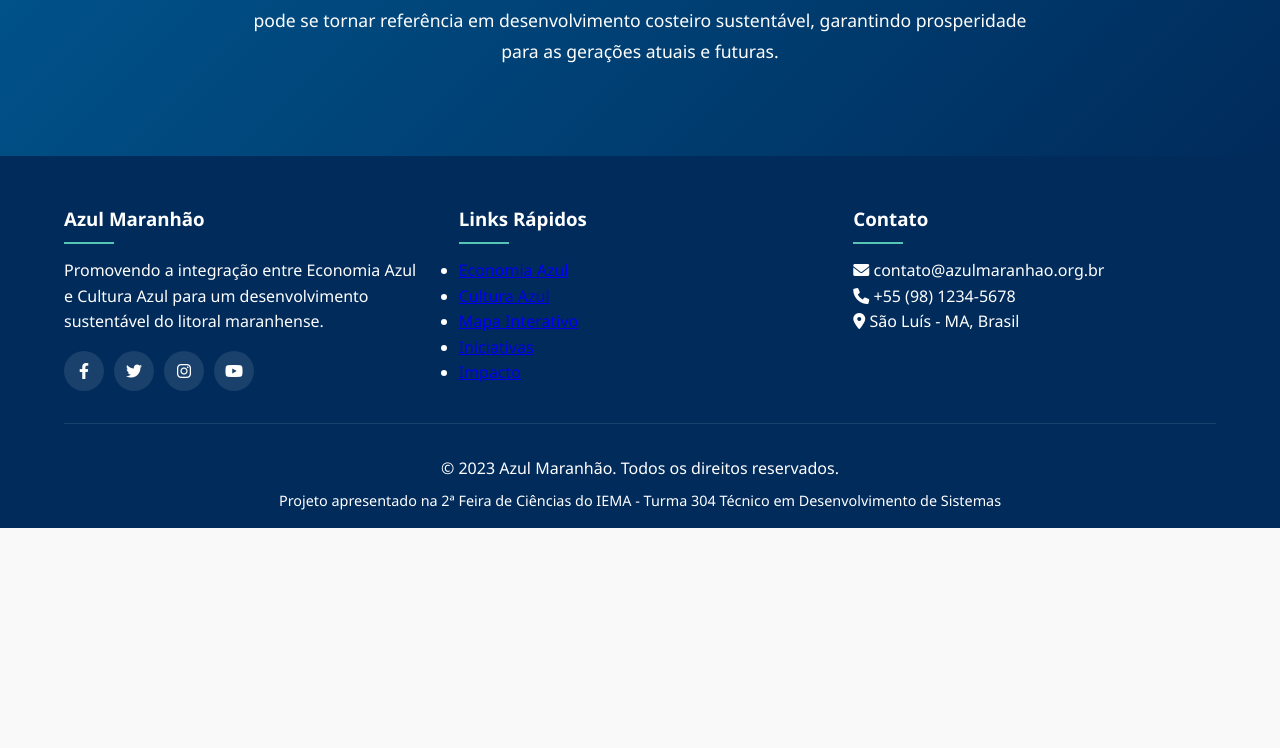
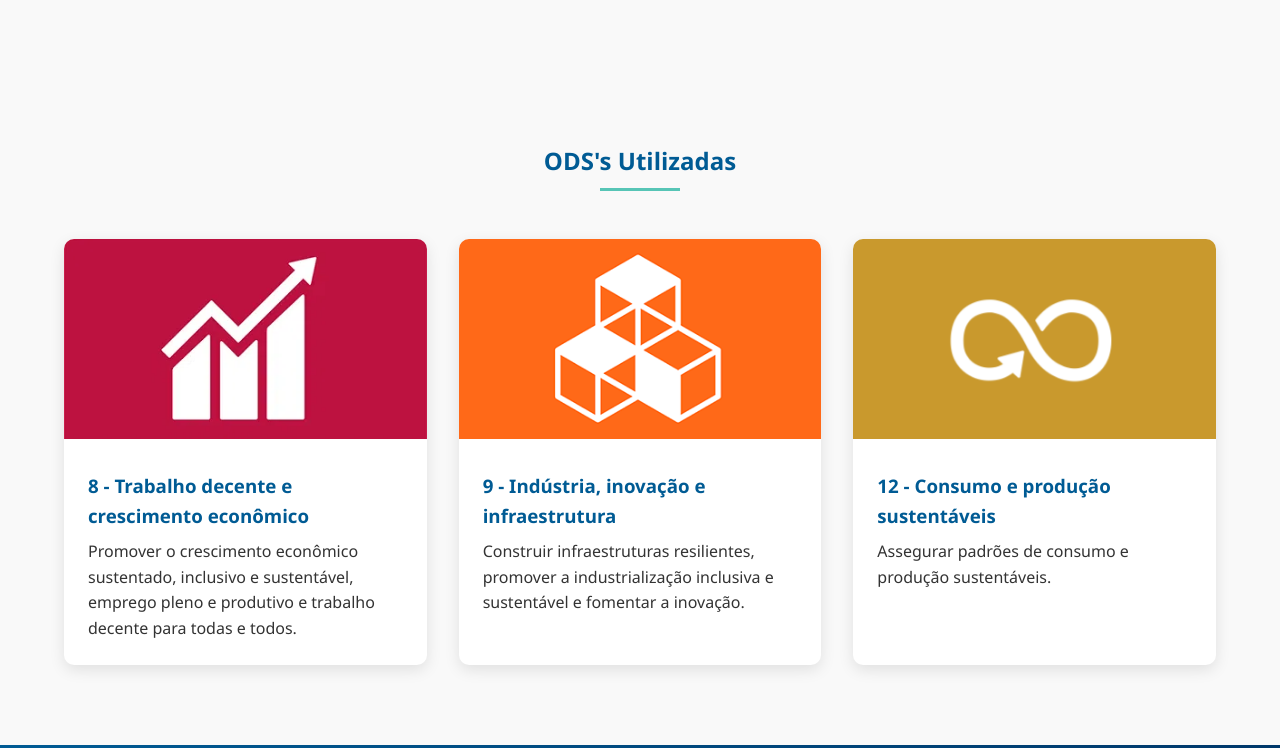
Before and after one commit to turma304/economiaazul, a plain HTML site: page index.html in a window 1280 px wide. Shown: the part 6072-6820 px from the top of the page. Before the commit the page ends 6600 px from the top, so only its background shows below. Drawn offline with nearby package versions, Linux system fonts and the light colour scheme.

Commit message:
Add files via upload

```diff
--- a/index.html
+++ b/index.html
@@ -117,7 +117,7 @@
                     <h3>Objetivo</h3>
                     <p>Explorar o potencial da Economia Azul para o desenvolvimento sustentável no Maranhão, promovendo crescimento econômico, geração de empregos e melhoria dos meios de subsistência, enquanto preserva a saúde dos oceanos e ecossistemas costeiros.</p>
                 </div>
-
+                <br>
                 <div class="detail-card">
                     <div class="detail-icon">
                         <i class="fas fa-flask"></i>
@@ -125,7 +125,7 @@
                     <h3>Metodologia</h3>
                     <p>Abordagem qualitativa com revisão bibliográfica e documental, focada na gestão sustentável dos recursos marinhos e inovação em áreas como energias renováveis, pesca sustentável, turismo costeiro e conservação de manguezais.</p>
                 </div>
-
+                <br>
                 <div class="detail-card">
                     <div class="detail-icon">
                         <i class="fas fa-chart-line"></i>
@@ -218,7 +218,6 @@
                 <button class="tab-btn active" data-tab="turismo">Turismo Ecológico</button>
                 <button class="tab-btn" data-tab="pesca">Pesca Sustentável</button>
                 <button class="tab-btn" data-tab="energia">Energia Renovável</button>
-                <button class="tab-btn" data-tab="cultura">Cultura Local</button>
             </div>
 
             <div class="tab-content active" id="turismo">
@@ -249,7 +248,7 @@
             <div class="tab-content" id="pesca">
                 <div class="about-grid">
                     <div class="card">
-                        <img src="https://images.unsplash.com/photo-1551248429-4096a116cb6a?ixlib=rb-1.2.1&auto=format&fit=crop&w=1350&q=80" alt="Pesca Artesanal">
+                        <img src="Imagens/pesca artesanal.jpg" alt="Pesca Artesanal">
                         <div class="card-content">
                             <h3>Comunidades Costeiras</h3>
                             <p>Práticas tradicionais de pesca que mantêm o equilíbrio dos ecossistemas marinhos.</p>
@@ -259,7 +258,7 @@
                         </div>
                     </div>
                     <div class="card">
-                        <img src="https://images.unsplash.com/photo-1564750613441-4c0a6a306b5f?ixlib=rb-1.2.1&auto=format&fit=crop&w=1350&q=80" alt="Maricultura">
+                        <img src="Imagens/maricultura.jpg" alt="Maricultura">
                         <div class="card-content">
                             <h3>Maricultura</h3>
                             <p>Cultivo sustentável de organismos marinhos como alternativa à pesca predatória.</p>
@@ -284,7 +283,7 @@
                         </div>
                     </div>
                     <div class="card">
-                        <img src="https://images.unsplash.com/photo-1518544864413-8df05efafb04?ixlib=rb-1.2.1&auto=format&fit=crop&w=1350&q=80" alt="Energia Maremotriz">
+                        <img src="Imagens/maremotriz.jpg" alt="Energia Maremotriz">
                         <div class="card-content">
                             <h3>Energia Maremotriz</h3>
                             <p>Estudos sobre aproveitamento da energia das marés em áreas específicas do litoral.</p>
@@ -364,6 +363,35 @@
         </div>
     </section>
 
+    <section id="odss" class="ods">
+        <div class="container">
+            <h2 class="section-title">ODS's Utilizadas</h2>
+            <div class="about-grid">
+                <div class="card">
+                    <img src="Imagens/ods8.webp" alt="ODS 8">
+                    <div class="card-content">
+                        <h3>8 - Trabalho decente e crescimento econômico</h3>
+                        <p>Promover o crescimento econômico sustentado, inclusivo e sustentável, emprego pleno e produtivo e trabalho decente para todas e todos.</p>
+                    </div>
+                </div>
+                <div class="card">
+                    <img src="Imagens/ods9.png" alt="ODS 9">
+                    <div class="card-content">
+                        <h3>9 - Indústria, inovação e infraestrutura</h3>
+                        <p>Construir infraestruturas resilientes, promover a industrialização inclusiva e sustentável e fomentar a inovação.</p>
+                    </div>
+                </div>
+                <div class="card">
+                    <img src="Imagens/ods12.png" alt="ODS 12">
+                    <div class="card-content">
+                        <h3>12 - Consumo e produção sustentáveis</h3>
+                        <p>Assegurar padrões de consumo e produção sustentáveis.</p>
+                    </div>
+                </div>
+            </div>
+        </div>
+    </section>
+
     <section class="conclusion">
         <div class="container">
             <h2 class="section-title">Conclusão</h2>
@@ -381,29 +409,9 @@
                     <h3>Azul Maranhão</h3>
                     <p>Promovendo a integração entre Economia Azul e Cultura Azul para um desenvolvimento sustentável do litoral maranhense.</p>
                     <div class="social-links">
-                        <a href="#"><i class="fab fa-facebook-f"></i></a>
-                        <a href="#"><i class="fab fa-twitter"></i></a>
-                        <a href="#"><i class="fab fa-instagram"></i></a>
-                        <a href="#"><i class="fab fa-youtube"></i></a>
+                        <a href="https://www.instagram.com/sistemas_304?utm_source=ig_web_button_share_sheet&igsh=ZDNlZDc0MzIxNw=="><i class="fab fa-instagram"></i></a>
                     </div>
                 </div>
-                <div class="footer-col">
-                    <h3>Links Rápidos</h3>
-                    <ul>
-                        <li><a href="#sobre">Economia Azul</a></li>
-                        <li><a href="#cultura">Cultura Azul</a></li>
-                        <li><a href="#mapa">Mapa Interativo</a></li>
-                        <li><a href="#iniciativas">Iniciativas</a></li>
-                        <li><a href="#impacto">Impacto</a></li>
-                    </ul>
-                </div>
-                <div class="footer-col">
-                    <h3>Contato</h3>
-                    <p><i class="fas fa-envelope"></i> contato@azulmaranhao.org.br</p>
-                    <p><i class="fas fa-phone"></i> +55 (98) 1234-5678</p>
-                    <p><i class="fas fa-map-marker-alt"></i> São Luís - MA, Brasil</p>
-                </div>
-            </div>
             <div class="copyright">
                 <p>&copy; 2023 Azul Maranhão. Todos os direitos reservados.</p>
                 <p style="margin-top: 0.5rem; font-size: 0.9rem;">Projeto apresentado na 2ª Feira de Ciências do IEMA - Turma 304 Técnico em Desenvolvimento de Sistemas</p>
@@ -529,4 +537,3 @@
         });
     </script>
 </body>
-</html>
--- a/style.css
+++ b/style.css
@@ -481,6 +481,7 @@
                 align-items: center;
             }
         }
+
         /* Novos estilos para as seções adicionadas */
 .intro-text {
     max-width: 800px;
```
Also changed, not shown: Imagens/ods12.png (added), Imagens/ods8.webp (added), Imagens/ods9.png (added), 3 other files.
